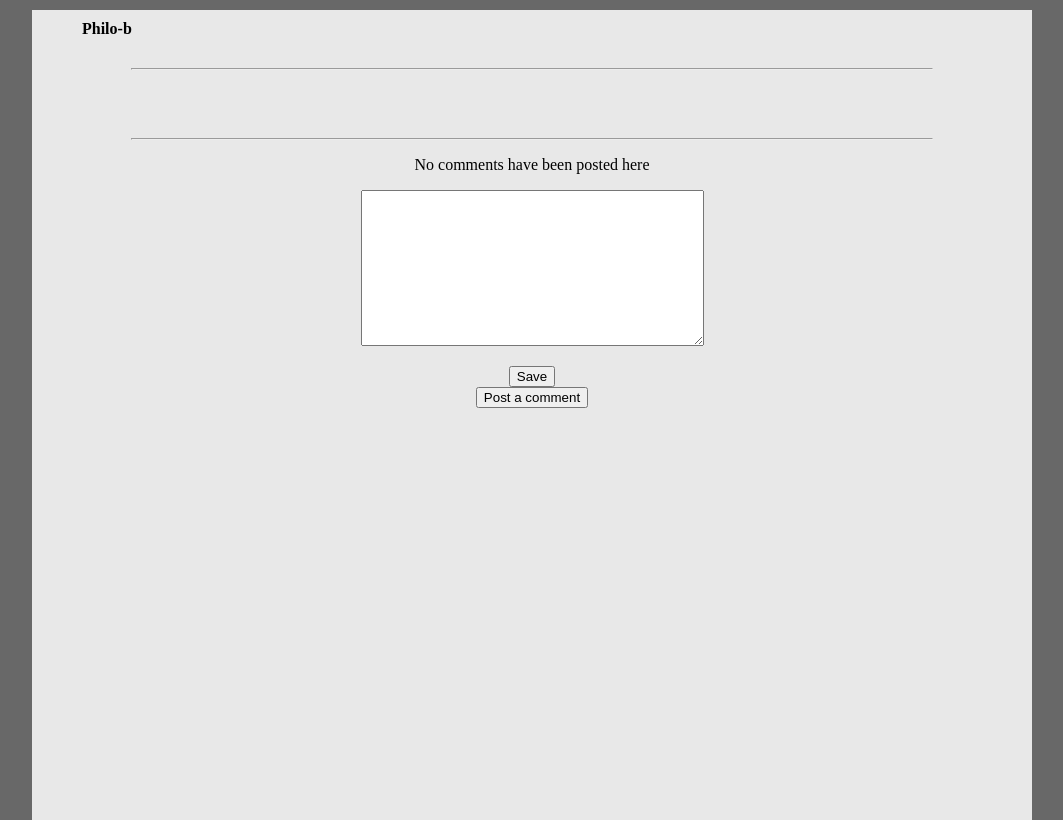
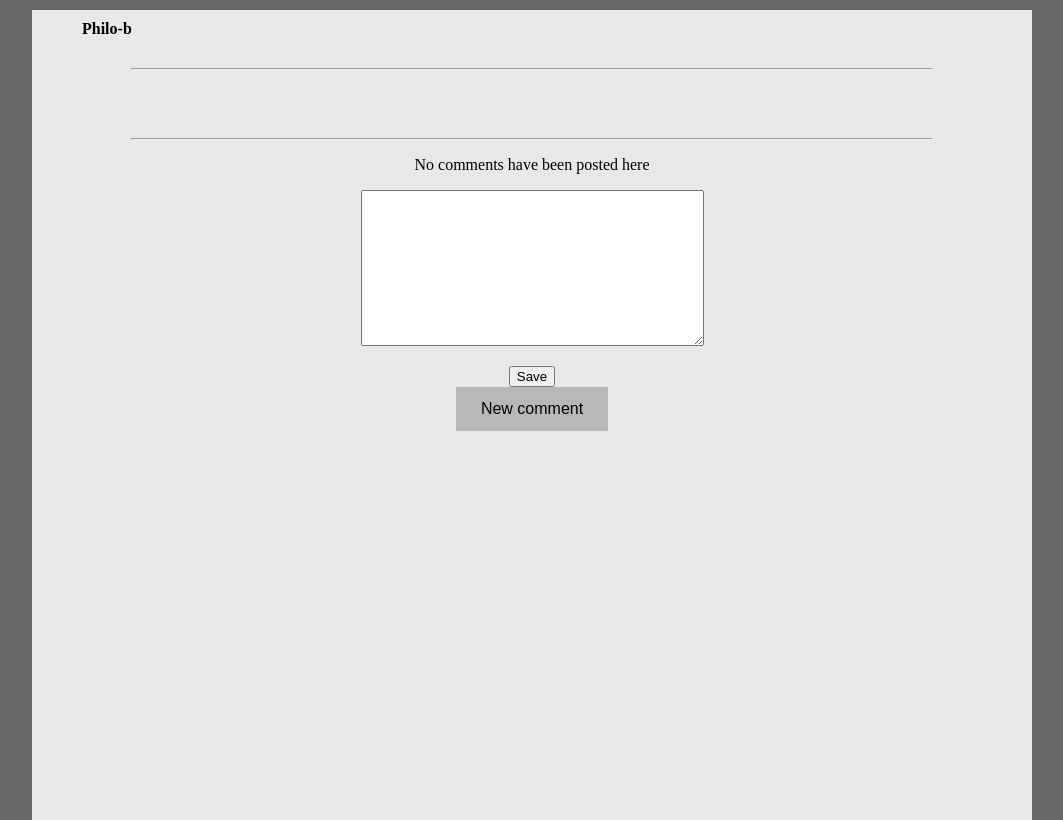
Before and after one commit to DZ84/philo-b, a Django app: template philo-b/templates/blog/post.html in a window 1280 px wide. Shown: the whole page, without its empty margins (108-1171 px from the left). Run offline with Django 3.2, Linux system fonts and the light colour scheme; the template is opened without the code that fills it: values that come from a table or form of the project are taken from there, others are empty.

Commit message:
new layout stuff. will attempt floating button container now. although flexbox could be a good way to go too.

```diff
--- a/philo-b/templates/blog/post.html
+++ b/philo-b/templates/blog/post.html
@@ -44,6 +44,21 @@
 			margin: 0;
 		}
 
+		a > button {
+			background-color: #b8b8b8;
+			border: none;
+			margin-right: 0 !important;
+			padding: 13px 25px;
+
+			text-decoration: none;
+			display: inline-block;
+
+			/*	for text
+				color: white;
+			 */
+			font-size: 16px;
+		}
+
 	</style>
 
 {% endblock css %}
@@ -75,7 +90,7 @@
 	<hr class="separator-commentsection">
 	{% for comment in comments %}
 
-		<div class="comment-layout" id="comment-{{ comment.id }}">
+		<div class="comment-layout">
 			<div class="user-info">
 				<strong>{{ comment.author_id }}</strong></div>
 			<div class="date">{{ comment.pub_date }}</div>
@@ -84,9 +99,10 @@
 		</div>
 
 		{% if form %}
-
-			<a class="button post reply" onclick="return show_comments_form({{ comment.id }})">
-				<button>Post a Reply</button></a>
+				<a class="comment"
+				onclick="return show_comments_form({{ comment.id }})"
+				id="comment-{{ comment.id }}">
+				<button>Reply</button></a>
 
 		{% endif %}
 
@@ -103,8 +119,8 @@
 			<button type="submit" class="save">Save</button>
 		</form>
 
-		<a class="button post comment" onclick="return show_comments_form('comment')">
-			<button>Post a comment</button></a>
+		<a class="comment new" onclick="return show_comments_form('comment')">
+			<button>New comment</button></a>
 
 	{% else %}
 
```
